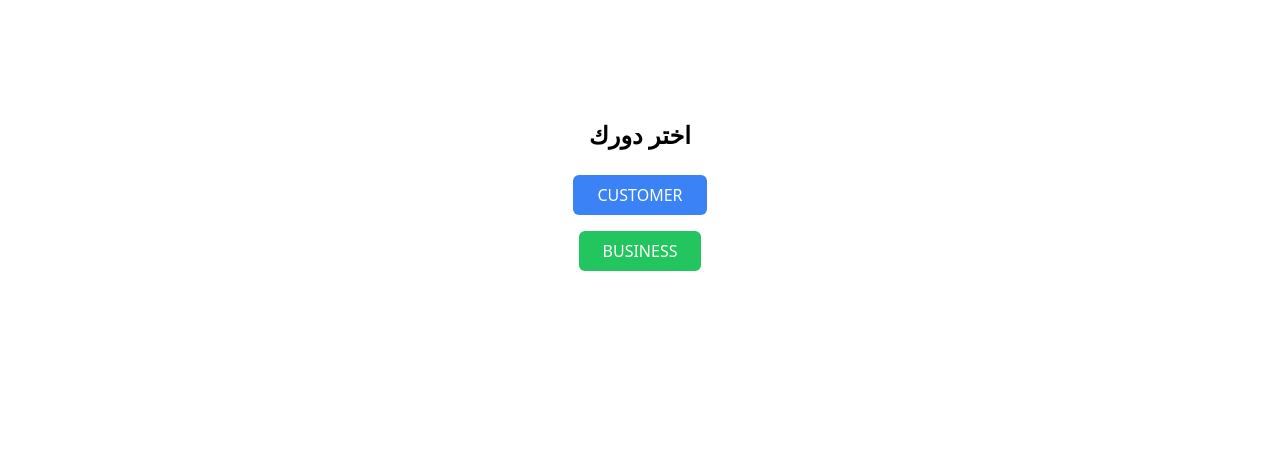
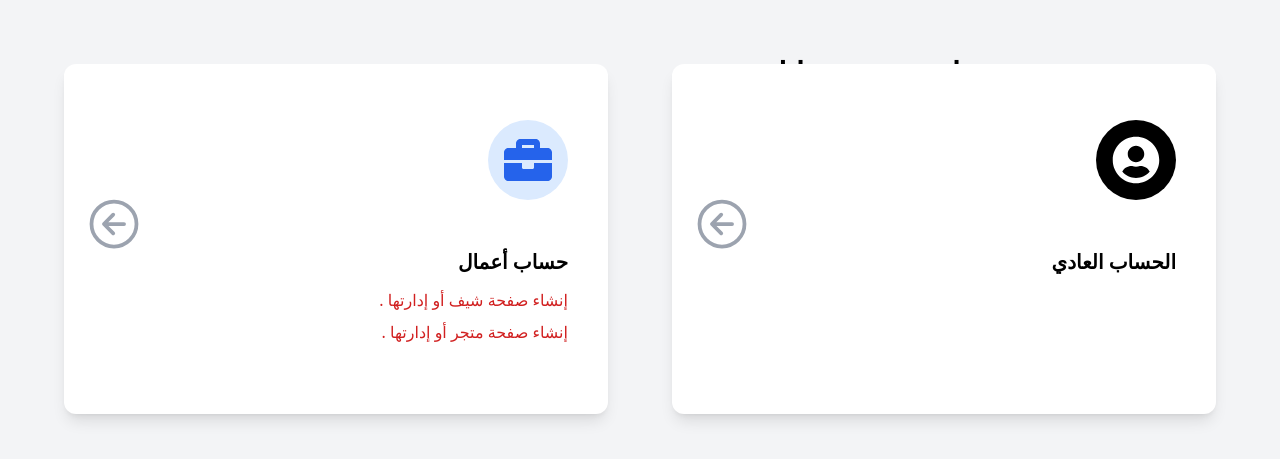
Before and after one commit to Foody-site/Foody-Website, a React (Vite) app: page /ChooseRole in a window 1280 px wide. Shown: the part 201-660 px from the top of the page. Built offline with nearby package versions, Linux system fonts and the light colour scheme.

Commit message:
`Refactor ChooseRole component: add icons, change layout and design`

```diff
--- a/src/components/Auth/ChooseRole.jsx
+++ b/src/components/Auth/ChooseRole.jsx
@@ -1,5 +1,7 @@
 import React from "react";
 import { useNavigate } from "react-router";
+import { FaBriefcase, FaUserCircle } from "react-icons/fa";
+import { IoArrowBackCircleOutline } from "react-icons/io5";
 
 const ChooseRole = () => {
   const navigate = useNavigate();
@@ -9,20 +11,37 @@ const ChooseRole = () => {
   };
 
   return (
-    <div className="flex flex-col items-center justify-center h-screen">
-      <h2 className="text-2xl font-bold mb-4">اختر دورك</h2>
-      <button
-        onClick={() => handleSelectRole("CUSTOMER")}
-        className="bg-blue-500 text-white px-6 py-2 rounded-md m-2"
-      >
-       CUSTOMER
-      </button>
-      <button
-        onClick={() => handleSelectRole("BUSINESS")}
-        className="bg-green-500 text-white px-6 py-2 rounded-md m-2"
-      >
-        BUSINESS
-      </button>
+    <div className="relative flex flex-col justify-center min-h-screen bg-gray-100 px-16">
+      <h2 className="absolute top-64 right-80 text-3xl font-bold">
+        اختر نوع حسابك
+      </h2>
+
+      <div className="flex gap-16 w-full justify-center mt-20">
+        <div
+          onClick={() => handleSelectRole("BUSINESS")}
+          className="relative flex flex-col items-end p-10 w-[600px] h-[350px] bg-white shadow-lg rounded-xl cursor-pointer hover:shadow-xl transition"
+        >
+          <div className="w-20 h-20 bg-blue-100 flex items-center justify-center rounded-full mt-4 mb-12">
+            <FaBriefcase className="text-5xl text-blue-600" />
+          </div>
+          <h3 className="text-xl font-bold mb-2 self-end">حساب أعمال</h3>
+          <p className="text-md text-primary-1 leading-loose text-right self-end">
+            . إنشاء صفحة شيف أو إدارتها <br />. إنشاء صفحة متجر أو إدارتها
+          </p>
+          <IoArrowBackCircleOutline className="text-6xl absolute left-5 bottom-40 text-gray-400" />
+        </div>
+
+        <div
+          onClick={() => handleSelectRole("CUSTOMER")}
+          className="relative flex flex-col items-end p-10 w-[600px] h-[350px] bg-white shadow-lg rounded-xl cursor-pointer hover:shadow-xl transition"
+        >
+          <div className="w-20 h-20 bg-black flex items-center justify-center rounded-full mt-4 mb-12">
+            <FaUserCircle className="text-5xl text-white" />
+          </div>
+          <h3 className="text-xl font-bold mb-2">الحساب العادي</h3>
+          <IoArrowBackCircleOutline className="text-6xl absolute left-5 bottom-40 text-gray-400" />
+        </div>
+      </div>
     </div>
   );
 };
```
